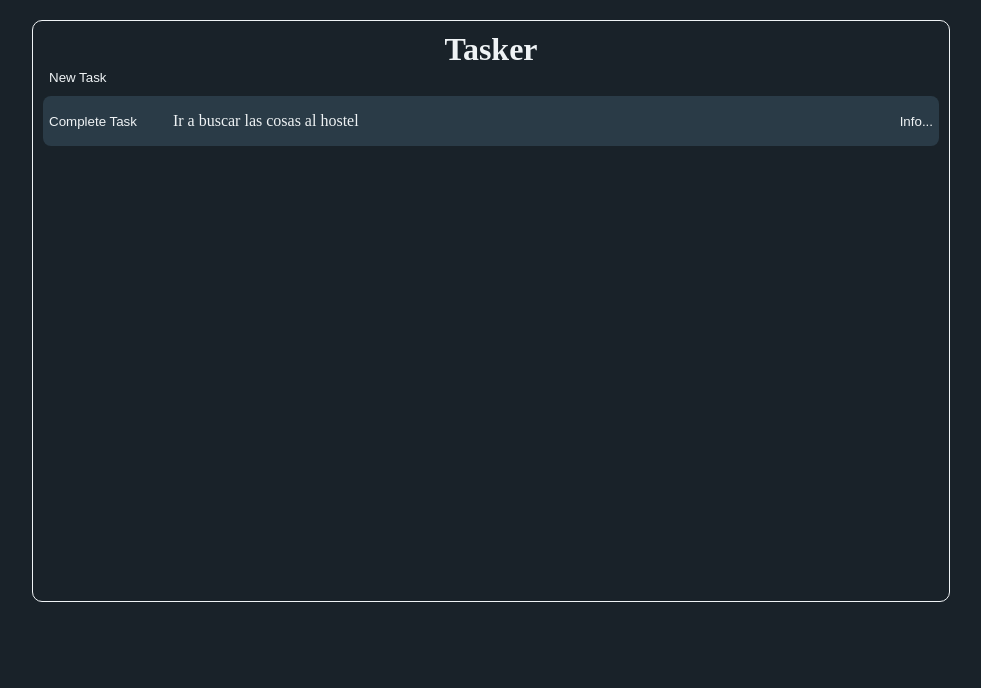
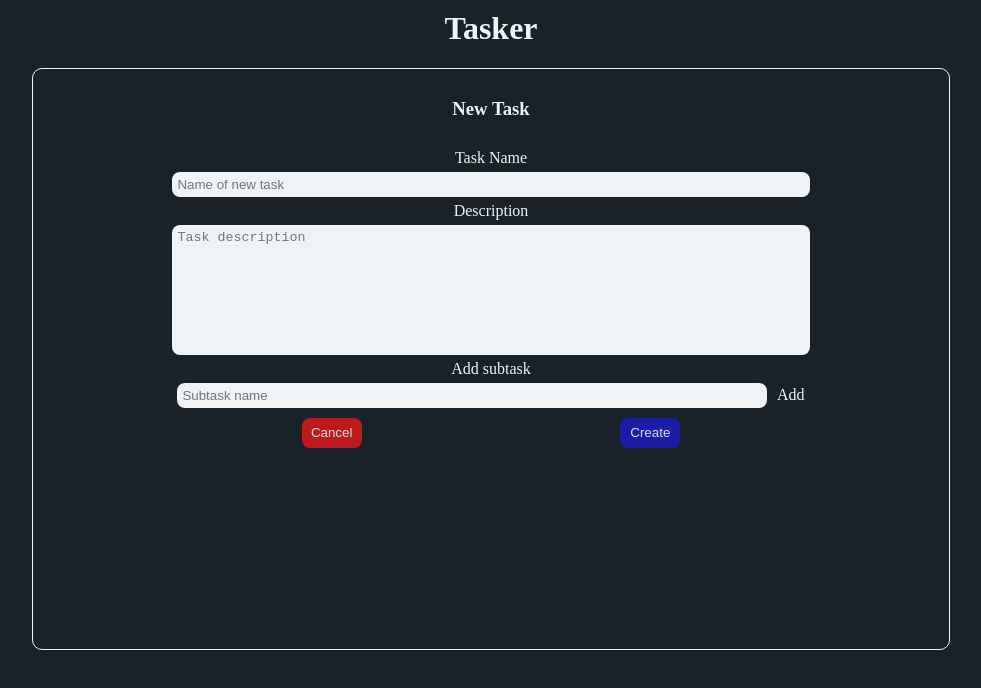
Before and after one commit to jRicaud11/tasker, a React (Vite) app: page / in a window 1280 px wide. Both pictures are taken after a click on the button "New Task". Shown: the top 688 px of the page, without its empty margins (149-1130 px from the left). Built offline with nearby package versions, Linux system fonts and the light colour scheme.

Commit message:
NewTask component

```diff
--- a/package.json
+++ b/package.json
@@ -25,5 +25,8 @@
     "globals": "^15.9.0",
     "standard": "^17.1.0",
     "vite": "^5.4.0"
+  },
+  "eslintConfig": {
+    "extends": "./node_modules/standard/eslintrc.json"
   }
 }
--- a/src/Components/Dashboard/Dashboard.jsx
+++ b/src/Components/Dashboard/Dashboard.jsx
@@ -1,17 +1,28 @@
+import { useState } from "react";
 import { Task } from "../Task/Task";
 import styles from "./Dashboard.module.css"
+import { NewTask } from "../NewTask/NewTask";
 
 export function Dashboard () {
+    const [showModal, setShowModal] = useState(false)
+
     return(
+        <>
+                    <h1>Tasker</h1>
             <main className={styles.db_container}>
-                <h1>Tasker</h1>
-                <header className={styles.db_header}>
-                    <button className="db-btn">New Task</button>
-                </header>
-                <section className={styles.db_section}>
-                    <Task />
-                </section>
+                    {showModal ?
+                        <NewTask setModal= {setShowModal}/>
+                    :
+                    <>
+                     <header className={styles.db_header}>
+                        <button className="db-btn" onClick={() => setShowModal(true)}>New Task</button>
+                    </header>
+                    <section className={styles.db_section}>
+                        <Task />
+                    </section>
+                    </>}
+            </main>
 
-            </main>
+        </>
     )
 }
--- a/src/Components/Dashboard/Dashboard.module.css
+++ b/src/Components/Dashboard/Dashboard.module.css
@@ -25,5 +25,5 @@
 h1 {
     width: 100%;
     text-align: center;
-    margin: 0;
+    margin-top: 10px;
 }
--- /dev/null
+++ b/src/Components/NewTask/NewTask.jsx
@@ -0,0 +1,25 @@
+import styles from "./NewTask.module.css"
+
+export function NewTask ({ setModal }) {
+
+  return(
+    <section className={`${styles.nt_container} ${styles.nt_flexColumn}`}>
+      <h3>New Task</h3>
+      <div className={`${styles.nt_fields} ${styles.nt_flexColumn}`}>
+        <label>Task Name</label>
+        <input placeholder="Name of new task"/>
+        <label>Description</label>
+        <textarea placeholder="Task description"/>
+        <span>Add subtask</span>
+      <div className={styles.nt_subtask}>
+        <input placeholder="Subtask name" />
+        <span>Add</span>
+      </div>
+      </div>
+      <footer className={styles.nt_bottonGroup}>
+        <button className={styles.nt_btn_cancel} onClick={()=>setModal(false)}>Cancel</button>
+        <button className={styles.nt_btn_create}>Create</button>
+      </footer>
+    </section>
+  )
+}
--- /dev/null
+++ b/src/Components/NewTask/NewTask.module.css
@@ -0,0 +1,81 @@
+.nt_flexColumn {
+  display: flex;
+  flex-direction: column;
+  place-items: center;
+}
+
+.nt_container {
+  gap: 10px;
+}
+
+.nt_fields {
+  gap: 5px;
+  width: 70%;
+
+}
+
+.nt_fields input {
+  border: none;
+  border-radius: 8px;
+  padding: 5px;
+  width: 100%;
+  background-color: #Eff3f5;
+}
+
+.nt_fields input:focus {
+  outline: none;
+}
+
+.nt_fields textarea {
+  border: none;
+  border-radius: 8px;
+  padding: 5px;
+  width: 100%;
+  height: 15vh;
+  background-color: #Eff3f5;
+  resize: none;
+}
+
+.nt_fields textarea:focus {
+  outline: none;
+}
+
+.nt_subtask {
+  display: flex;
+  place-items: center;
+  width: 100%;
+}
+
+.nt_subtask span {
+  margin-left: 10px;
+  cursor: pointer;
+}
+
+.nt_bottonGroup {
+  display: flex;
+  align-items: center;
+  justify-content: space-evenly;
+  width: 100%;
+}
+
+.nt_bottonGroup button {
+  height: 30px;
+  width: 60px;
+  border-radius: 8px;
+  padding: 5px;
+  transition: .2s ease-in-out;
+  opacity: 0.9;
+}
+
+.nt_bottonGroup button:hover {
+  scale: 1.1;
+  opacity: 1;
+}
+
+.nt_btn_cancel {
+  background-color: rgba(240, 25, 25, 0.853);
+}
+
+.nt_btn_create {
+  background-color: rgba(29, 29, 193, 0.921);
+}
--- a/src/index.css
+++ b/src/index.css
@@ -9,4 +9,5 @@ button {
   background-color: transparent;
   border: none;
   color: inherit;
+  cursor: pointer;
 }
```
